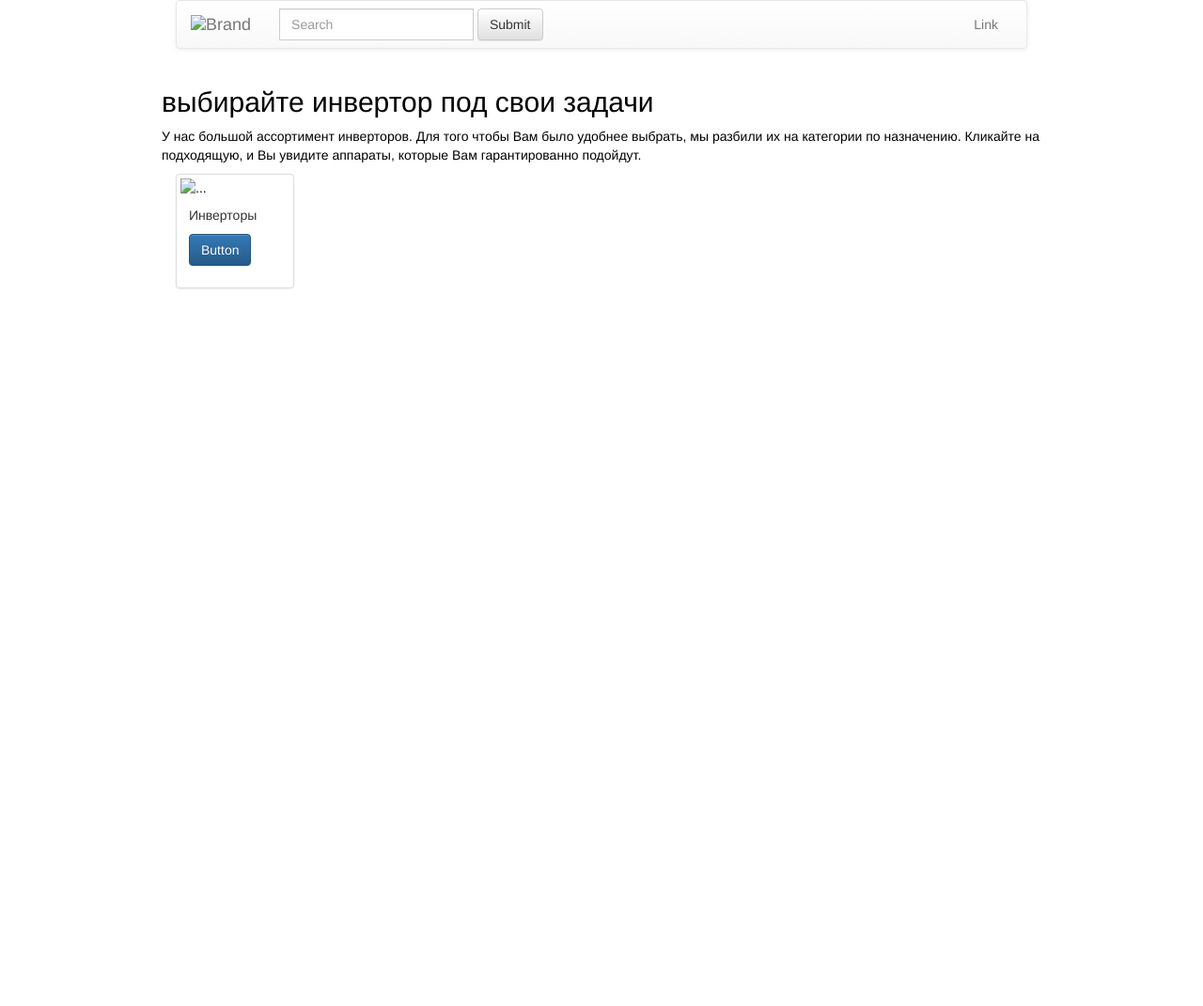
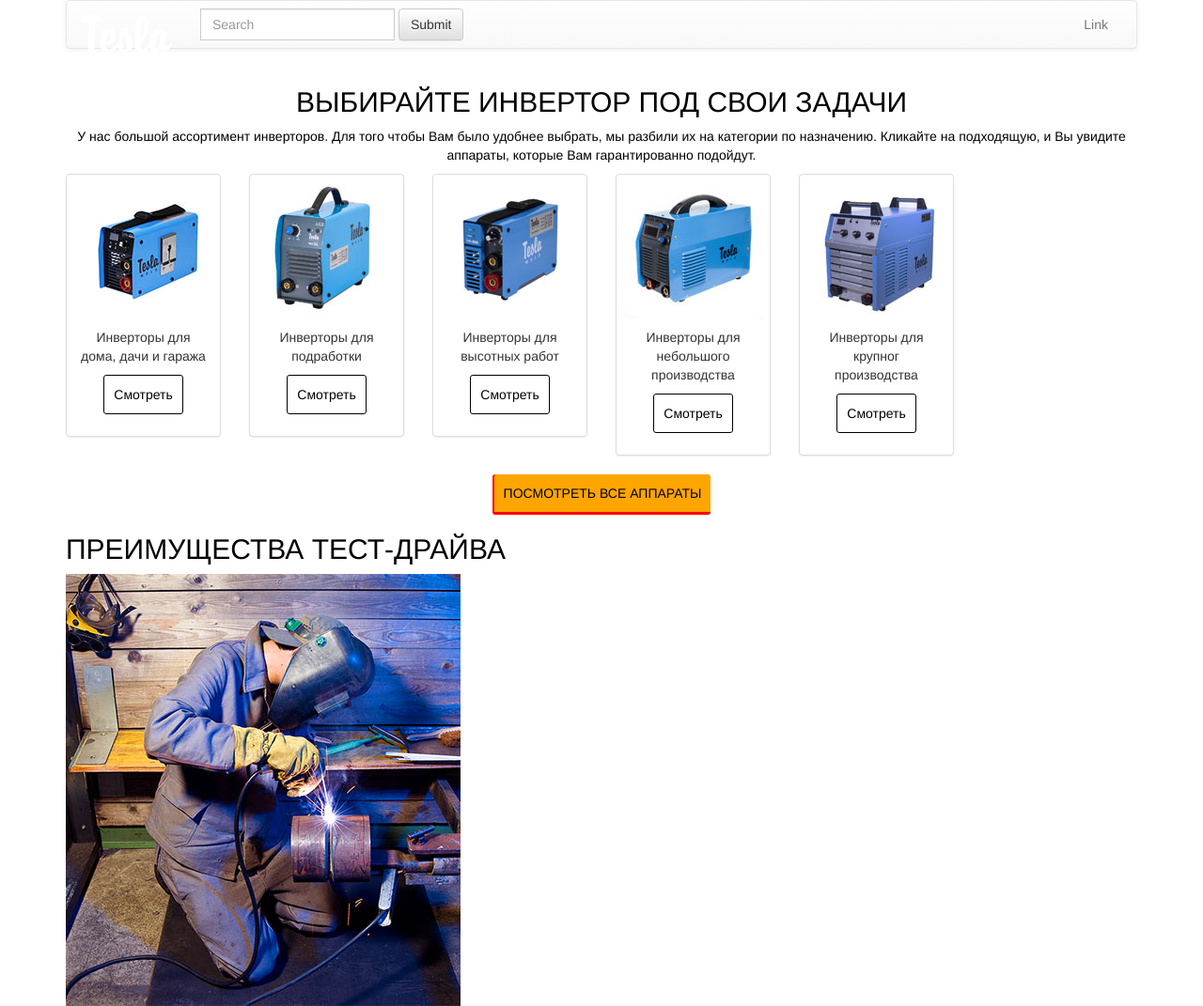
Before and after one commit to UABilostVi/TeslaProjesct, a website: page index.html in a window 1280 px wide. Shown: the whole page at 94% size. Before the commit the page ends 800 px from the top, so only its background shows below. Drawn offline with nearby package versions, Linux system fonts and the light colour scheme.

Commit message:
some change

```diff
--- a/index.html
+++ b/index.html
@@ -4,7 +4,7 @@
     <meta charset="UTF-8">
     <meta name="viewport" content="width=device-width, initial-scale=1.0">
     <meta http-equiv="X-UA-Compatible" content="ie=edge">
-    <title>Monblan</title>
+    <title>Tesla</title>
     <!-- Latest compiled and minified CSS -->
     <link rel="stylesheet" href="https://maxcdn.bootstrapcdn.com/bootstrap/3.3.7/css/bootstrap.min.css" integrity="sha384-BVYiiSIFeK1dGmJRAkycuHAHRg32OmUcww7on3RYdg4Va+PmSTsz/K68vbdEjh4u" crossorigin="anonymous">
     <!-- Optional theme -->
@@ -29,7 +29,7 @@
                       <span class="icon-bar"></span>
                     </button>
                     <a class="navbar-brand" href="#">
-                        <img alt="Brand" src="images/№">
+                        <img alt="Brand" src="images/logo.png">
                     </a>
                   </div>
 
@@ -51,21 +51,73 @@
     </header>
     <main>
         <div class="container">
-            <div class="row">
+            <section class="invertor-choose">
+              <div class="row">
                 <h2>выбирайте инвертор под свои задачи</h2>
                 <p>У нас большой ассортимент инверторов. Для того чтобы Вам было удобнее выбрать, мы разбили их на категории по назначению. Кликайте на подходящую, и Вы увидите аппараты, которые Вам гарантированно подойдут.</p>
-            </div>
-            <div class="row">
+              </div>
+              <div class="row">
                 <div class="col-sm-6 col-md-2">
                   <div class="thumbnail">
-                    <img src="images/content-img-8.jpg" alt="...">
+                    <img src="images/weld-1.jpg" alt="weld1">
                     <div class="caption">
-                      <p>Инверторы</p>
-                      <p><a href="#" class="btn btn-primary" role="button">Button</a></p>
+                      <p>Инверторы для дома, дачи и гаража</p>
+                      <p><a href="#" class="btn" role="button">Смотреть</a></p>
                     </div>
                   </div>
                 </div>
-            </div>
+                <div class="col-sm-6 col-md-2">
+                  <div class="thumbnail">
+                    <img src="images/weld-2.jpg" alt="weld2">
+                    <div class="caption">
+                      <p>Инверторы для подработки</p>
+                      <p><a href="#" class="btn" role="button">Смотреть</a></p>
+                    </div>
+                  </div>
+                </div>
+                <div class="col-sm-6 col-md-2">
+                  <div class="thumbnail">
+                    <img src="images/weld-3.jpg" alt="weld3">
+                    <div class="caption">
+                      <p>Инверторы для высотных работ</p>
+                      <p><a href="#" class="btn" role="button">Смотреть</a></p>
+                    </div>
+                  </div>
+                </div>
+                <div class="col-sm-6 col-md-2">
+                  <div class="thumbnail">
+                    <img src="images/weld-4.jpg" alt="weld4">
+                    <div class="caption">
+                      <p>Инверторы для небольшого производства</p>
+                      <p><a href="#" class="btn" role="button">Смотреть</a></p>
+                    </div>
+                  </div>
+                </div>
+                <div class="col-sm-6 col-md-2">
+                  <div class="thumbnail">
+                    <img src="images/weld-5.jpg" alt="weld5">
+                    <div class="caption">
+                      <p>Инверторы для крупног производства</p>
+                      <p><a href="#" class="btn" role="button">Смотреть</a></p>
+                    </div>
+                  </div>
+                </div>
+              </div>
+              <div class="all-invertors-link">
+                <a href="#">посмотреть все аппараты</a>
+              </div>
+            </section>
+            <section class="advantages">
+              <h2>преимущества тест-драйва</h2>
+              <div class="row">
+                <div class="col-md-5">
+                  <img src="images/welder.jpg" alt="welder">
+                </div>
+                <div class="col-md-7">
+
+                </div>
+              </div>
+            </section>
         </div>
     </main>
 </body>
--- a/scss/main.scss
+++ b/scss/main.scss
@@ -30,8 +30,35 @@ body {
   overflow: hidden;
 }
 
-.container {
-  margin: 0 auto;
-  max-width: 936px;
-  padding: 0 15px;
+h2 {
+  text-transform: uppercase;
 }
+
+
+.invertor-choose {
+  text-align: center;
+  .thumbnail {
+    a {
+      display: inline-block;
+      padding: 10px;
+      border: 1px solid #000;
+      border-radius: 3px;
+      text-decoration: none;
+      color: #000;
+    }
+  }
+}
+
+.all-invertors-link {
+  a {
+    display: inline-block;
+    text-transform: uppercase;
+    background: orange;
+    padding: 10px;
+    text-decoration: none;
+    color: #000;
+    border-radius: 3px;
+    border-left: 2px solid red;
+    border-bottom: 3px solid red;
+  }
+}
```
Also changed, not shown: css/main.css, images/welder.jpg (renamed from images/img4.jpg), 1 other file.
